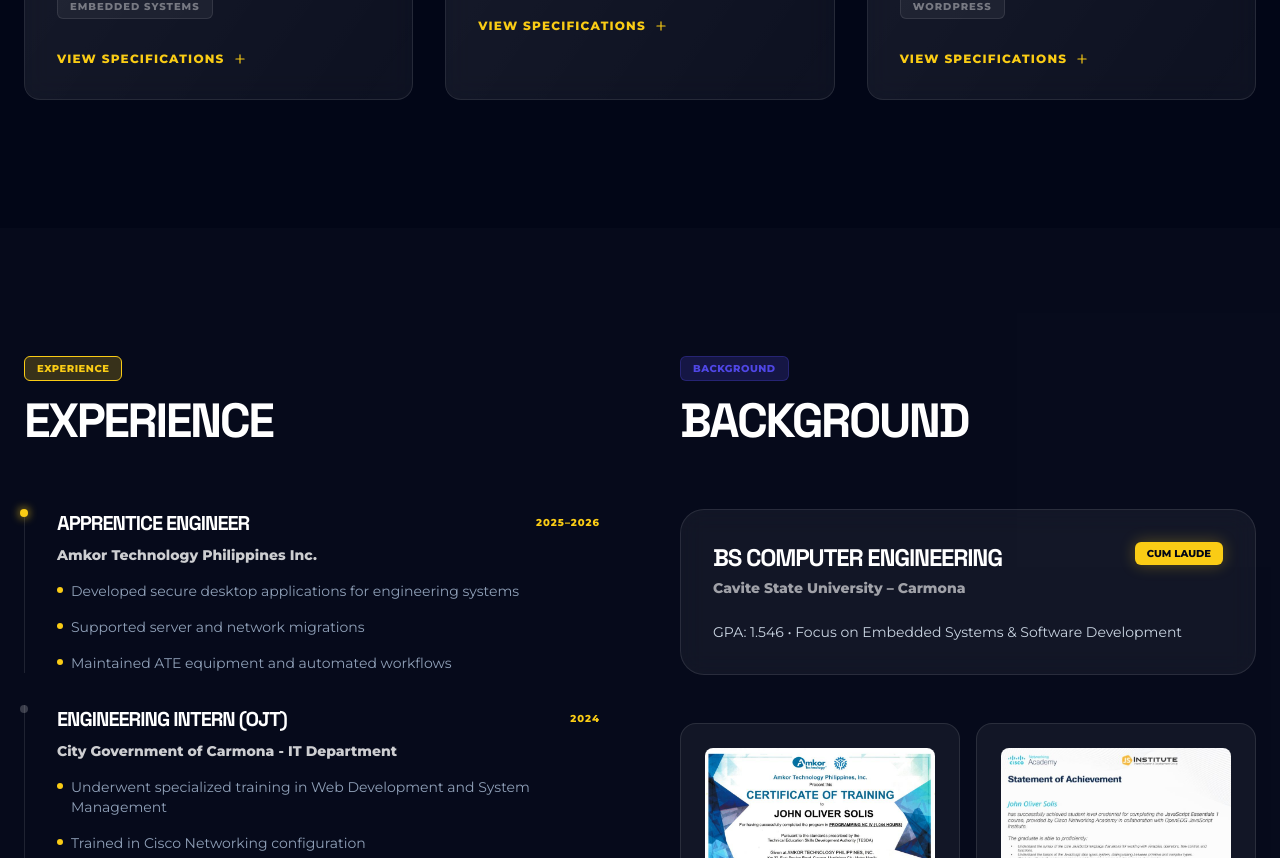
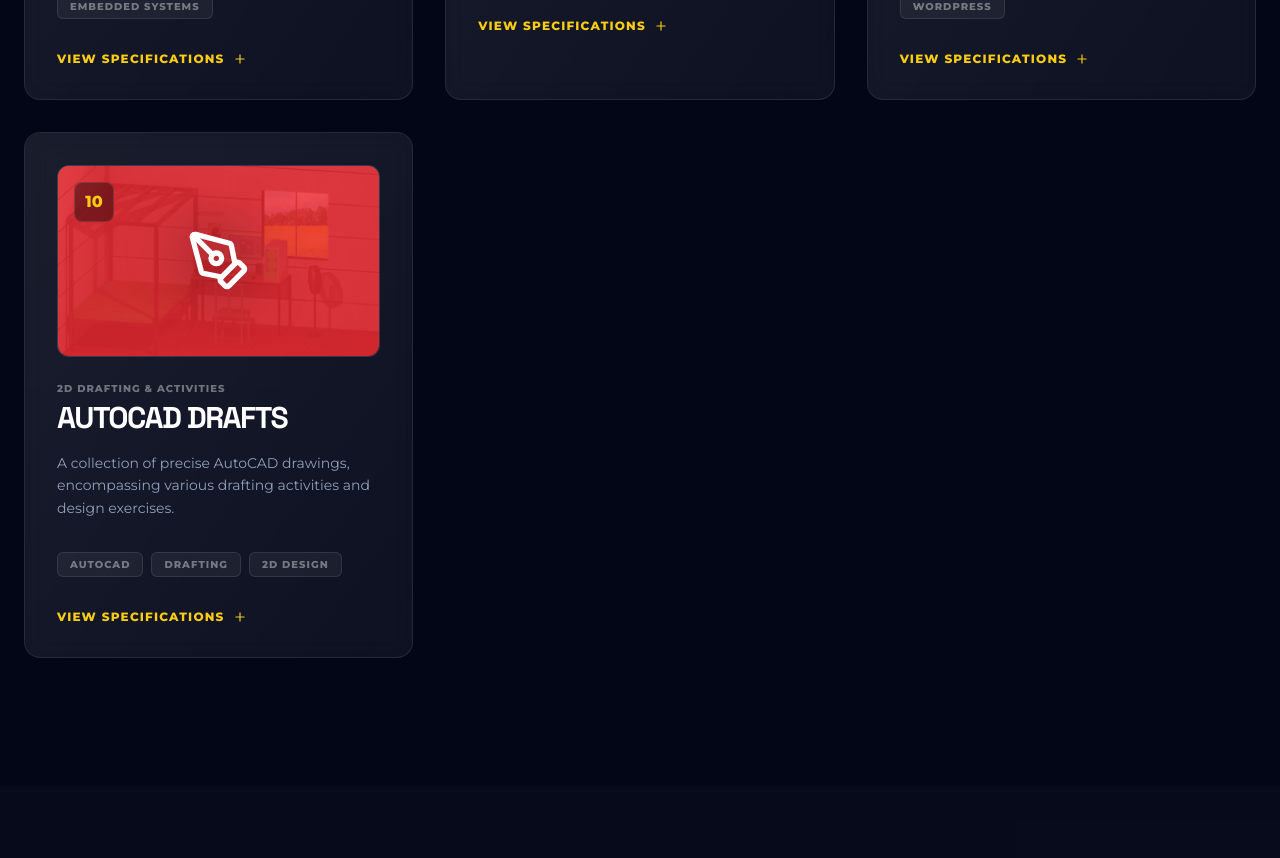
Before and after one commit to johnoliversolis06-cpu/my-portfolio, a React (Vite) app: page / in a window 1280 px wide. Shown: the part 4260-5118 px from the top of the page. Built offline with nearby package versions, Linux system fonts and the light colour scheme.

Commit message:
My Autocad Files

```diff
--- a/src/App.tsx
+++ b/src/App.tsx
@@ -24,6 +24,7 @@
   Lock,
   X,
   Clock,
+  PenTool,
   Plus
 } from "lucide-react";
 import { TiltCard } from "./components/TiltCard";
@@ -48,6 +49,7 @@
   images?: string[];
   videoUrl?: string;
   videoUrls?: string[];
+  pdfs?: { title: string; url: string }[];
 }
 
 interface Project {
@@ -136,7 +138,7 @@
     color: "text-kurz-cyan",
     bg: "bg-kurz-cyan",
     icon: Clock,
-    image: "./assets/osync/overview.JPG",
+    image: "./assets/osync/dashboard.JPG",
     externalUrl: "https://olliesync-7b5be.web.app/",
     gallery: [
       "./assets/osync/lightmode.JPG",
@@ -207,6 +209,16 @@
           "Metadata Extraction: Dynamic title extraction and structured mood/tag arrays pushed directly to Firestore."
         ],
         image: "./assets/osync/journal.JPG"
+      },
+      {
+        title: "Budget Tracker",
+        content: "A simple and intuitive budget tracking module seamlessly integrated into the dashboard.",
+        bullets: [
+          "Financial Logging: Easily log and categorize daily expenses and incomes.",
+          "Balance Context: Gives you a clear picture of your finances alongside your daily tasks and habits.",
+          "Visual Overview: Tracks and presents your spending patterns to encourage healthy financial habits."
+        ],
+        image: "./assets/osync/budgettracker.JPG"
       },
       {
         title: "Analytics",
@@ -896,6 +908,49 @@
       }
     ],
     features: ["Thematic Web Design", "Elementor Integration", "Interactive UX"]
+  },
+  {
+    title: "AutoCAD Drafts",
+    subtitle: "2D Drafting & Activities",
+    desc: "A collection of precise AutoCAD drawings, encompassing various drafting activities and design exercises.",
+    longDesc: "These are the PDFs and image exports of our AutoCAD drawings created as part of the coursework activities. They focus on precision drafting, technical layouts, and 2D design concepts. The outputs include several laboratory activities alongside final detailed drawings.",
+    tags: ["AutoCAD", "Drafting", "2D Design"],
+    color: "text-red-500",
+    bg: "bg-red-500",
+    icon: PenTool,
+    image: "./assets/autocad/SOLIS_BSCPE_2-B_DRAW-23_FINALS.png",
+    gallery: [
+      "./assets/autocad/SOLIS_BSCPE_2-B_DRAW-23_FINALS(1).jpg",
+      "./assets/autocad/SOLIS_BSCPE_2-B_DRAW-23_FINALS.jpg"
+    ],
+    features: ["Precision Drafting", "Detailed PDF Exports", "Technical Layouts"],
+    sections: [
+      {
+        title: "Final Drawings & Concepts",
+        content: "High-precision CAD representations demonstrating mastery of geometric configurations and standard drafting conventions.",
+        image: "./assets/autocad/SOLIS_BSCPE_2-B_DRAW-23_FINALS.png",
+        images: [
+          "./assets/autocad/SOLIS_BSCPE_2-B_DRAW-23_FINALS(1).jpg",
+          "./assets/autocad/SOLIS_BSCPE_2-B_DRAW-23_FINALS.jpg"
+        ]
+      },
+      {
+        title: "Laboratory PDFs",
+        content: "Detailed assignments and activities captured as standardized PDF plots for review.",
+        pdfs: [
+          { title: "FINAL ACTIVITIES FOR 2D DRAWING", url: "./assets/autocad/SOLIS_BSCpE_2-B_DRAW23_FINAL ACTIVITIES FOR 2D DRAWING.pdf" },
+          { title: "LAB-ACT1", url: "./assets/autocad/SOLIS_BSCpE_2-B_DRAW23_LAB-ACT1.pdf" },
+          { title: "LAB-ACT2", url: "./assets/autocad/SOLIS_BSCpE_2-B_DRAW23_LAB-ACT2.pdf" },
+          { title: "LAB-ACT3", url: "./assets/autocad/SOLIS_BSCpE_2-B_DRAW23_LAB-ACT3.pdf" },
+          { title: "LAB-ACT4", url: "./assets/autocad/SOLIS_BSCpE_2-B_DRAW23_LAB-ACT4.pdf" },
+          { title: "LAB-ACT5", url: "./assets/autocad/SOLIS_BSCpE_2-B_DRAW23_LAB-ACT5.pdf" },
+          { title: "LAB-ACT6", url: "./assets/autocad/SOLIS_BSCpE_2-B_DRAW23_LAB-ACT6.pdf" },
+          { title: "LAB-ACT7", url: "./assets/autocad/SOLIS_BSCpE_2-B_DRAW23_LAB-ACT7.pdf" },
+          { title: "LAB-ACT8", url: "./assets/autocad/SOLIS_BSCpE_2-B_DRAW23_LAB-ACT8.pdf" },
+          { title: "LAB-ACT9", url: "./assets/autocad/SOLIS_BSCpE_2-B_DRAW23_LAB-ACT9.pdf" }
+        ]
+      }
+    ]
   }
 ];
 
@@ -1029,6 +1084,22 @@
                                 </li>
                               ))}
                             </ul>
+                          )}
+                          {section.pdfs && (
+                            <div className="grid grid-cols-1 sm:grid-cols-2 gap-3 mt-4">
+                              {section.pdfs.map((pdf, pidx) => (
+                                <a
+                                  key={pidx}
+                                  href={pdf.url}
+                                  target="_blank"
+                                  rel="noopener noreferrer"
+                                  className="flex items-center p-3 rounded-lg bg-white/5 border border-white/10 hover:bg-white/10 transition-colors"
+                                >
+                                  <svg xmlns="http://www.w3.org/2000/svg" className="w-5 h-5 mr-3 text-red-500" viewBox="0 0 24 24" fill="none" stroke="currentColor" strokeWidth="2" strokeLinecap="round" strokeLinejoin="round"><path d="M14 2H6a2 2 0 0 0-2 2v16a2 2 0 0 0 2 2h12a2 2 0 0 0 2-2V8z"></path><polyline points="14 2 14 8 20 8"></polyline><line x1="16" y1="13" x2="8" y2="13"></line><line x1="16" y1="17" x2="8" y2="17"></line><polyline points="10 9 9 9 8 9"></polyline></svg>
+                                  <span className="text-sm text-slate-300 font-medium truncate">{pdf.title}</span>
+                                </a>
+                              ))}
+                            </div>
                           )}
                         </div>
                         <div className="space-y-4">
```
Also changed, not shown: public/assets/osync/analyticstab.JPG.
